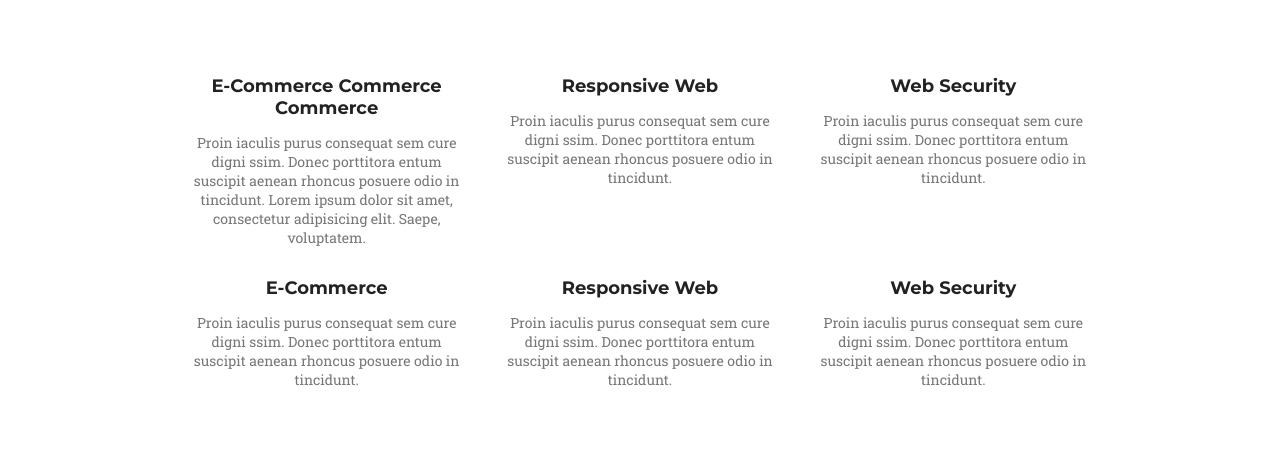
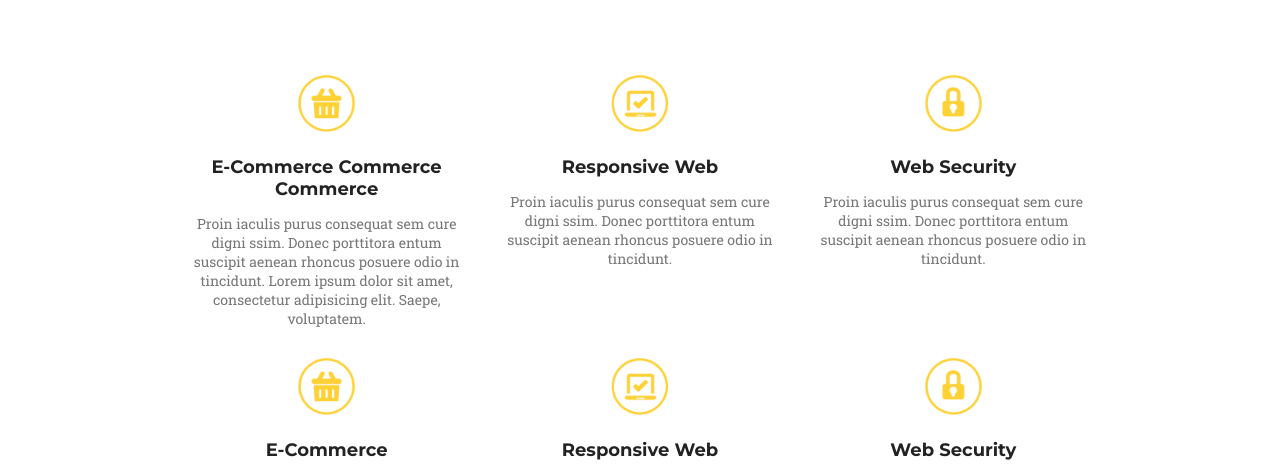
Before and after one commit to ivanchikap/goit, a plain HTML site: page lesson7/index.html in a window 1280 px wide. Shown: the part 249-721 px from the top of the page. Drawn offline with Linux system fonts and the light colour scheme.

Commit message:
lesson7 finish

```diff
--- a/lesson7/style.css
+++ b/lesson7/style.css
@@ -113,6 +113,21 @@ textarea {
     flex: 0 0 33.3333%;
     padding: 0 15px;
 }
+.card::before {
+   content: "";
+    display: inline-block;
+    width: 57px;
+    height: 57px;
+}
+.card-commerce::before {
+    background: url("img/Icon-Basket.png") no-repeat center / cover;
+}
+.card-security::before {
+    background: url("img/Icon-Locked.png") no-repeat center / cover;
+}
+.card-responsive::before {
+    background: url("img/Icon-Laptop.png") no-repeat center / cover;
+}
 .card:not(:nth-of-type(-n+3)) {
     margin-top: 30px;
 }
@@ -121,6 +136,7 @@ textarea {
     color: #222222;
     font-size: 18px;
     font-weight: 700;
+    margin-top: 20px;
     margin-bottom: 14px;
 }
 
```
Also changed, not shown: lesson7/img/Icon-Basket.png (added), lesson7/img/Icon-Laptop.png (added), lesson7/img/Icon-Locked.png (added).
